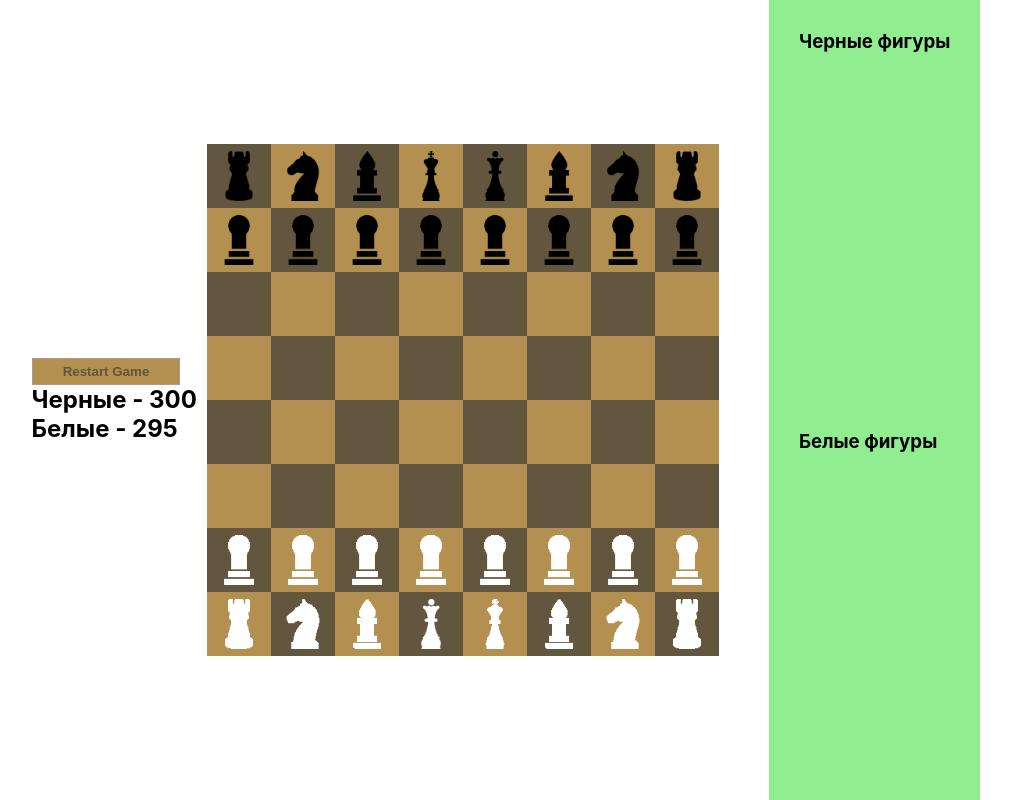
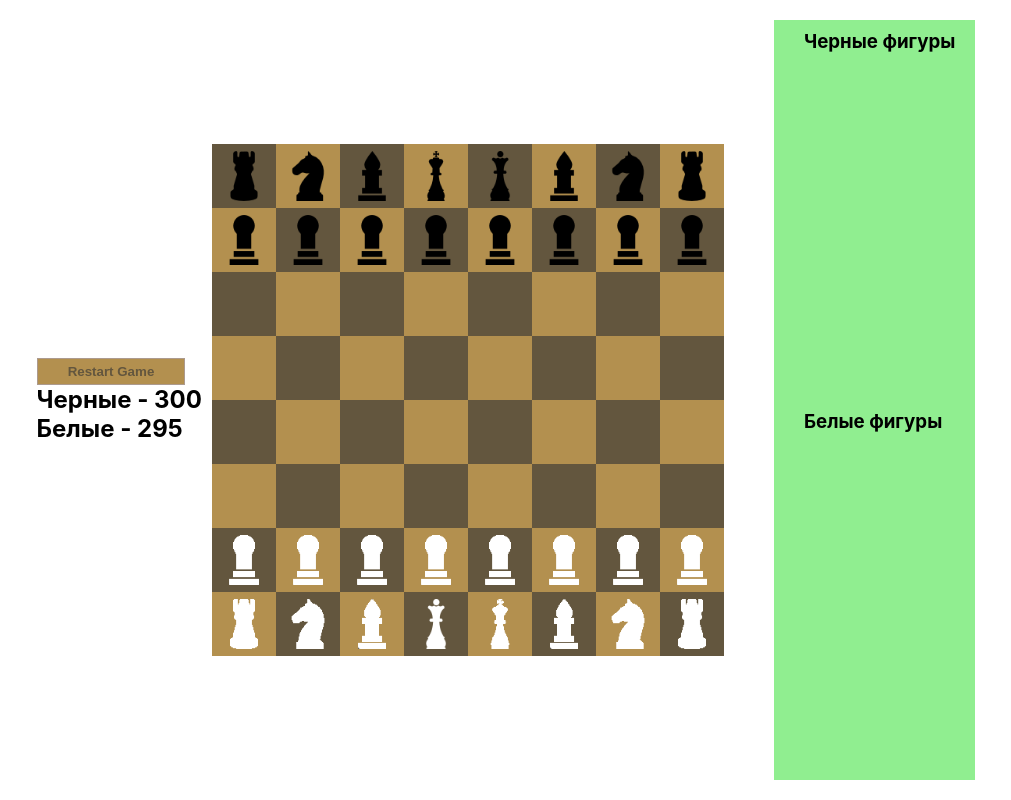
Before and after one commit to BullatBor/ChessOnReact, a React (Create React App) app: page / in a window 1280 px wide. Shown: the whole page, without its empty margins (139-1150 px from the left). Built offline with nearby package versions, Linux system fonts and the light colour scheme.

Commit message:
Стилизация списка фигур

```diff
--- a/src/components/board/Board.module.css
+++ b/src/components/board/Board.module.css
@@ -43,10 +43,29 @@
 }
 
 .lostFigures {
-  height: calc(50vh - 60px);
-  padding: 30px;
+  height: calc(50vh - 40px);
+  padding: 10px 20px 10px 30px;
   margin-left: 50px;
   background-color: lightgreen;
+}
+
+.figuresList {
+  overflow-x: auto;
+  height: 100%;
+  scrollbar-gutter: stable;
+  width: 100%;
+}
+
+.figuresList::-webkit-scrollbar {
+  width: 10px; /* в основном для вертикальных полос прокрутки */
+}
+.figuresList::-webkit-scrollbar-thumb {
+  /* плашка-бегунок */
+  background: rgba(170, 123, 37, 0.699);
+}
+.figuresList::-webkit-scrollbar-track {
+  /* фон */
+  background: rgb(179, 209, 108);
 }
 
 .RestartBtn button {
--- a/src/components/board/LostFigures.tsx
+++ b/src/components/board/LostFigures.tsx
@@ -11,6 +11,7 @@ export const LostFigures: FC<LostFiguresProps> = ({ title, figures }) => {
   return (
     <div className={cl.lostFigures}>
       <h3>{title}</h3>
+      <div className={cl.figuresList}>
         {figures.map((figure) => (
           <div key={figure.id}>
             {figure.name}{" "}
@@ -18,5 +19,6 @@ export const LostFigures: FC<LostFiguresProps> = ({ title, figures }) => {
           </div>
         ))}
       </div>
+    </div>
   );
 };
--- a/src/models/Cell.tsx
+++ b/src/models/Cell.tsx
@@ -62,7 +62,7 @@ export class Cell {
 
     const dx = this.x < target.x ? 1 : -1;
     const dy = this.y < target.y ? 1 : -1;
-    for (let i = 1; i < dy; i++) {
+    for (let i = 1; i < absY; i++) {
       if (!this.board.getCell(this.x + dx * i, this.y + dy * i).isEmpty()) {
         return false;
       }
```
Lines whose indentation alone changed are shown as unchanged.
